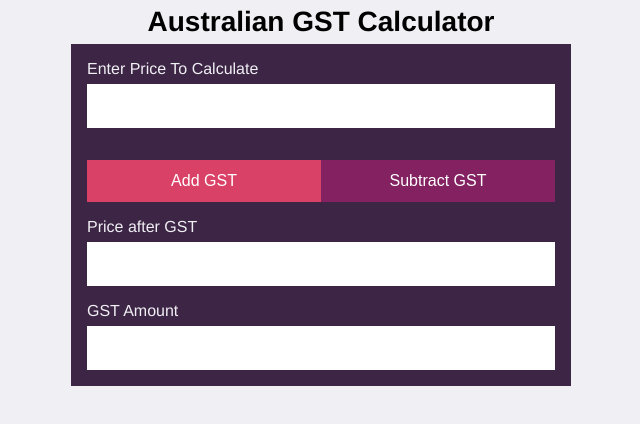
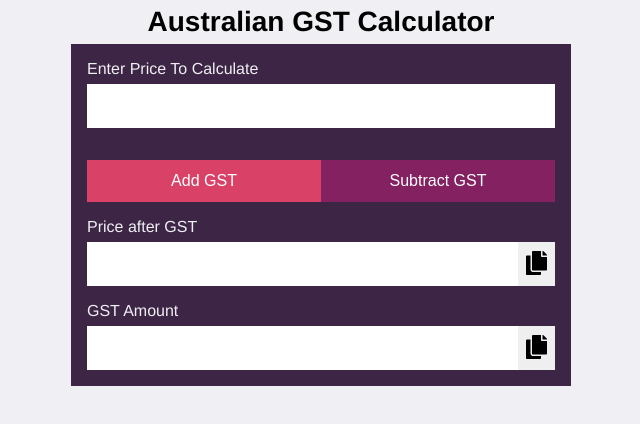
Before and after one commit to thaiphan/calculategst.com.au, a React (Create React App) app: page / in a window 1280 px wide. Shown: the top 424 px of the page, without its empty margins (319-959 px from the left). Built offline with nearby package versions, Linux system fonts and the light colour scheme.

Commit message:
Add copy to clipboard functionality

```diff
--- a/package.json
+++ b/package.json
@@ -4,10 +4,12 @@
   "private": true,
   "homepage": "https://calculategst.com.au",
   "dependencies": {
+    "@reach/visually-hidden": "^0.1.0",
     "classnames": "^2.2.6",
     "gh-pages": "^1.2.0",
     "qs": "^6.5.2",
     "react": "^16.4.2",
+    "react-copy-to-clipboard": "^5.0.1",
     "react-dom": "^16.4.2",
     "react-router-dom": "^4.3.1",
     "react-scripts": "1.1.5"
--- a/src/App.css
+++ b/src/App.css
@@ -84,3 +84,18 @@ input[type=number] {
   background: #DA4167;
   cursor: pointer;
 }
+
+.input-container {
+  display: flex;
+}
+
+.copy-to-clipboard {
+  border: 0;
+  padding: 8px;
+  transition: color .1s ease-in-out;
+}
+
+.copy-to-clipboard:hover {
+  color: #DA4167;
+  cursor: pointer;
+}
--- a/src/Calculator.js
+++ b/src/Calculator.js
@@ -4,6 +4,8 @@ import {withRouter} from 'react-router-dom';
 import classnames from 'classnames';
 import Price from './Price';
 import qs from 'qs';
+import {CopyToClipboard} from 'react-copy-to-clipboard';
+import VisuallyHidden from "@reach/visually-hidden";
 
 class Calculator extends Component {
   constructor(props) {
@@ -100,11 +102,55 @@ class Calculator extends Component {
             <div className="add-gst" role="tabpanel">
               <div className="form-group">
                 <label htmlFor="price-after-gst">Price after GST</label>
-                <input id="price-after-gst" type="number" readOnly={true} value={this.calculatePriceAfterGst()}/>
+                <div className="input-container">
+                  <input id="price-after-gst" type="number" readOnly={true} value={this.calculatePriceAfterGst()}/>
+                  <CopyToClipboard text={this.calculatePriceAfterGst()}>
+                    <button type="button" className="copy-to-clipboard">
+                      <VisuallyHidden>Add price after GST of {this.calculatePriceAfterGst()} to clipboard</VisuallyHidden>
+                      <svg
+                        aria-hidden="true"
+                        data-prefix="fas"
+                        data-icon="copy"
+                        className="svg-inline--fa fa-copy fa-w-14"
+                        role="img"
+                        xmlns="http://www.w3.org/2000/svg"
+                        viewBox="0 0 448 512"
+                        width={21}
+                      >
+                        <path
+                          fill="currentColor"
+                          d="M320 448v40c0 13.255-10.745 24-24 24H24c-13.255 0-24-10.745-24-24V120c0-13.255 10.745-24 24-24h72v296c0 30.879 25.121 56 56 56h168zm0-344V0H152c-13.255 0-24 10.745-24 24v368c0 13.255 10.745 24 24 24h272c13.255 0 24-10.745 24-24V128H344c-13.2 0-24-10.8-24-24zm120.971-31.029L375.029 7.029A24 24 0 0 0 358.059 0H352v96h96v-6.059a24 24 0 0 0-7.029-16.97z"
+                        />
+                      </svg>
+                    </button>
+                  </CopyToClipboard>
+                </div>
               </div>
               <div className="form-group">
                 <label htmlFor="added-gst-amount">GST Amount</label>
-                <input id="added-gst-amount" type="number" readOnly={true} value={this.calculateAddedGstAmount()}/>
+                <div className="input-container">
+                  <input id="added-gst-amount" type="number" readOnly={true} value={this.calculateAddedGstAmount()}/>
+                  <CopyToClipboard text={this.calculateAddedGstAmount()}>
+                    <button type="button" className="copy-to-clipboard">
+                      <VisuallyHidden>Add GST amount of {this.calculatePriceAfterGst()} to clipboard</VisuallyHidden>
+                      <svg
+                        aria-hidden="true"
+                        data-prefix="fas"
+                        data-icon="copy"
+                        className="svg-inline--fa fa-copy fa-w-14"
+                        role="img"
+                        xmlns="http://www.w3.org/2000/svg"
+                        viewBox="0 0 448 512"
+                        width={21}
+                      >
+                        <path
+                          fill="currentColor"
+                          d="M320 448v40c0 13.255-10.745 24-24 24H24c-13.255 0-24-10.745-24-24V120c0-13.255 10.745-24 24-24h72v296c0 30.879 25.121 56 56 56h168zm0-344V0H152c-13.255 0-24 10.745-24 24v368c0 13.255 10.745 24 24 24h272c13.255 0 24-10.745 24-24V128H344c-13.2 0-24-10.8-24-24zm120.971-31.029L375.029 7.029A24 24 0 0 0 358.059 0H352v96h96v-6.059a24 24 0 0 0-7.029-16.97z"
+                        />
+                      </svg>
+                    </button>
+                  </CopyToClipboard>
+                </div>
               </div>
             </div>
           )}
@@ -113,11 +159,55 @@ class Calculator extends Component {
             <div className="subtract-gst" role="tabpanel">
               <div className="form-group">
                 <label htmlFor="price-before-gst">Price before GST</label>
-                <input id="price-before-gst" type="number" readOnly={true} value={this.calculatePriceBeforeGst()}/>
+                <div className="input-container">
+                  <input id="price-before-gst" type="number" readOnly={true} value={this.calculatePriceBeforeGst()}/>
+                  <CopyToClipboard text={this.calculatePriceBeforeGst()}>
+                    <button type="button" className="copy-to-clipboard">
+                      <VisuallyHidden>Add price before GST of {this.calculatePriceAfterGst()} to clipboard></VisuallyHidden>
+                      <svg
+                        aria-hidden="true"
+                        data-prefix="fas"
+                        data-icon="copy"
+                        className="svg-inline--fa fa-copy fa-w-14"
+                        role="img"
+                        xmlns="http://www.w3.org/2000/svg"
+                        viewBox="0 0 448 512"
+                        width={21}
+                      >
+                        <path
+                          fill="currentColor"
+                          d="M320 448v40c0 13.255-10.745 24-24 24H24c-13.255 0-24-10.745-24-24V120c0-13.255 10.745-24 24-24h72v296c0 30.879 25.121 56 56 56h168zm0-344V0H152c-13.255 0-24 10.745-24 24v368c0 13.255 10.745 24 24 24h272c13.255 0 24-10.745 24-24V128H344c-13.2 0-24-10.8-24-24zm120.971-31.029L375.029 7.029A24 24 0 0 0 358.059 0H352v96h96v-6.059a24 24 0 0 0-7.029-16.97z"
+                        />
+                      </svg>
+                    </button>
+                  </CopyToClipboard>
+                </div>
               </div>
               <div className="form-group">
                 <label htmlFor="subtracted-gst-amount">GST Amount</label>
-                <input id="subtracted-gst-amount" type="number" readOnly={true} value={this.calculateSubtractedGstAmount()}/>
+                <div className="input-container">
+                  <input id="subtracted-gst-amount" type="number" readOnly={true} value={this.calculateSubtractedGstAmount()}/>
+                  <CopyToClipboard text={this.calculateSubtractedGstAmount()}>
+                    <button type="button" className="copy-to-clipboard">
+                      <VisuallyHidden>Add GST amount of {this.calculateSubtractedGstAmount()} to clipboard</VisuallyHidden>
+                      <svg
+                        aria-hidden="true"
+                        data-prefix="fas"
+                        data-icon="copy"
+                        className="svg-inline--fa fa-copy fa-w-14"
+                        role="img"
+                        xmlns="http://www.w3.org/2000/svg"
+                        viewBox="0 0 448 512"
+                        width={21}
+                      >
+                        <path
+                          fill="currentColor"
+                          d="M320 448v40c0 13.255-10.745 24-24 24H24c-13.255 0-24-10.745-24-24V120c0-13.255 10.745-24 24-24h72v296c0 30.879 25.121 56 56 56h168zm0-344V0H152c-13.255 0-24 10.745-24 24v368c0 13.255 10.745 24 24 24h272c13.255 0 24-10.745 24-24V128H344c-13.2 0-24-10.8-24-24zm120.971-31.029L375.029 7.029A24 24 0 0 0 358.059 0H352v96h96v-6.059a24 24 0 0 0-7.029-16.97z"
+                        />
+                      </svg>
+                    </button>
+                  </CopyToClipboard>
+                </div>
               </div>
             </div>
           )}
```
Also changed, not shown: 1 other file (tests, documents, lock files or other folders).
